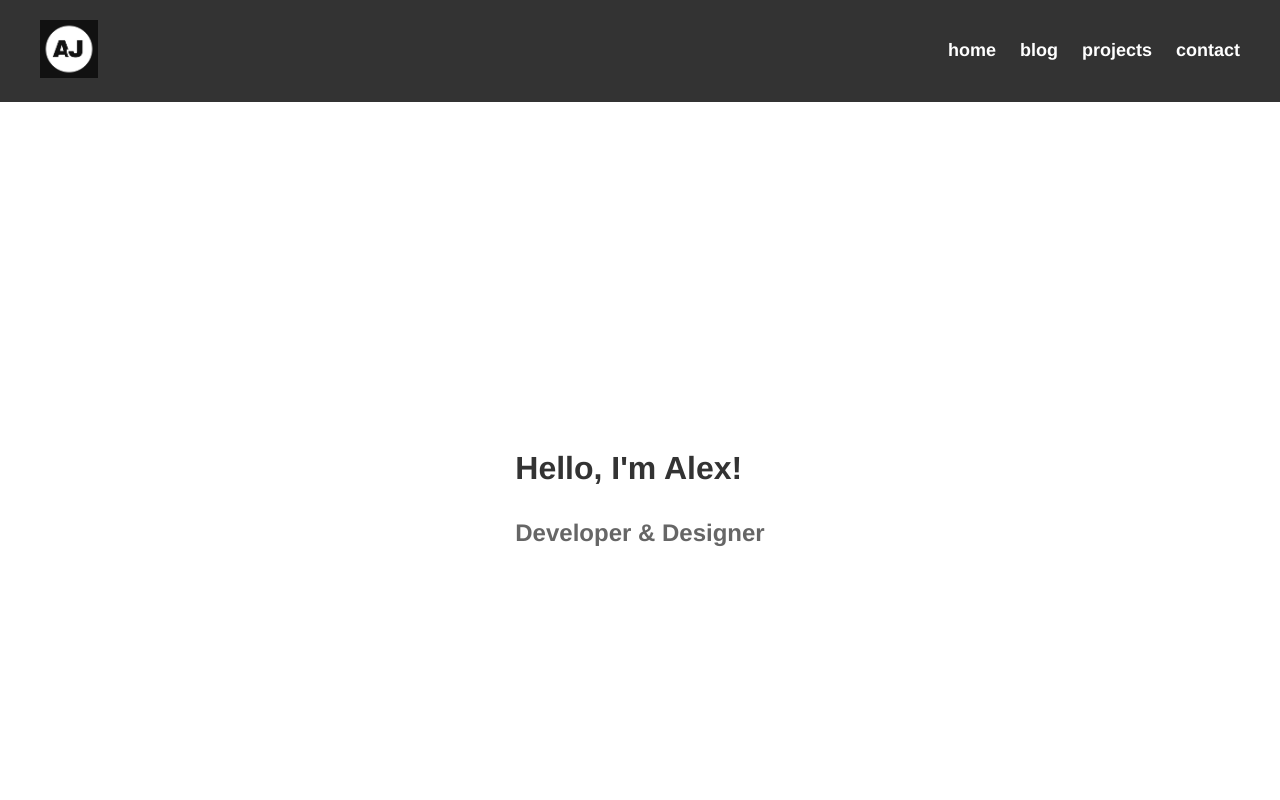
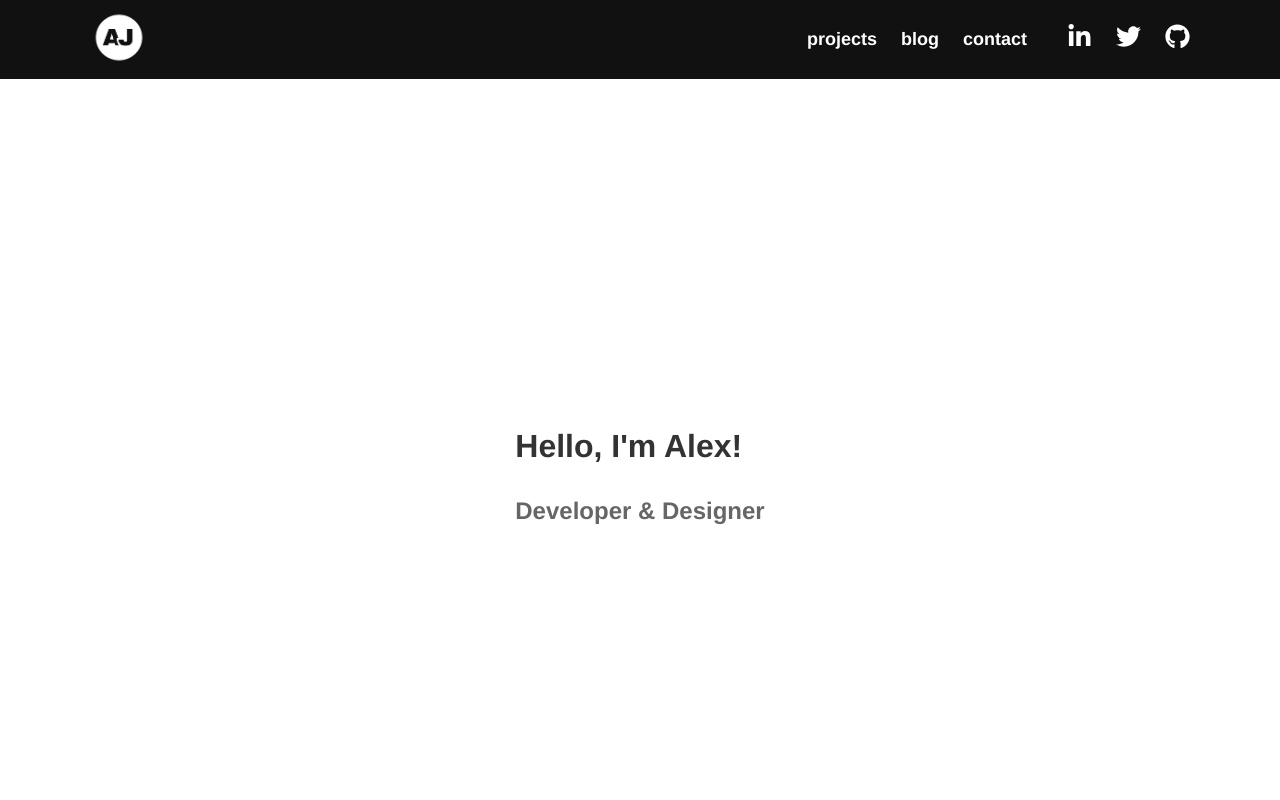
Before and after one commit to lexjulian/portfolio, a React (Vite) app: page / in a window 1280 px wide. Shown: the top 800 px of the page. Built offline with nearby package versions, Linux system fonts and the light colour scheme.

Commit message:
added icons for the social links

```diff
--- a/src/components/ui/Navbar.jsx
+++ b/src/components/ui/Navbar.jsx
@@ -1,20 +1,49 @@
 import { Link } from "react-router-dom";
 import styled from "styled-components";
 import Logo from "./Logo";
+import { FaTwitter, FaLinkedinIn, FaGithub } from "react-icons/fa";
 
 const NavbarContainer = styled.nav`
   display: flex;
+  justify-content: center;
+  align-items: center;
+  background-color: #111111;
+  color: #fff;
+`;
+
+const Container = styled.div`
+  width: 100%;
+  display: flex;
   justify-content: space-between;
   align-items: center;
-  padding: 20px 40px;
-  background-color: #333;
-  color: #fff;
+  max-width: 1100px;
+  padding: 0.5rem 0;
 `;
 
 const NavLinks = styled.ul`
   display: flex;
   list-style: none;
   gap: 24px;
+  margin-left: auto;
+`;
+
+const SocialLinks = styled.ul`
+  display: flex;
+  list-style: none;
+  gap: 24px;
+`;
+
+const SocialLink = styled(Link)`
+  text-decoration: none;
+  color: #fff; /* White links */
+  font-size: 25px;
+  font-weight: 600;
+  text-decoration: none;
+  transition: color 0.3s ease;
+
+  &:hover {
+    color: #6c757d;
+  }
 `;
 
 const NavLink = styled(Link)`
@@ -33,13 +62,35 @@ const NavLink = styled(Link)`
 function Navbar() {
     return (
         <NavbarContainer>
-            <Logo />
-            <NavLinks>
-                <NavLink to="/">home</NavLink>
-                <NavLink to="/blog">blog</NavLink>
-                <NavLink to="/projects">projects</NavLink>
-                <NavLink to="/contact">contact</NavLink>
-            </NavLinks>
+            <Container>
+                <Link to="/">
+                    <Logo />
+                </Link>
+                <NavLinks>
+                    <NavLink to="/projects">projects</NavLink>
+                    <NavLink to="/blog">blog</NavLink>
+                    <NavLink to="/contact">contact</NavLink>
+                </NavLinks>
+                <SocialLinks>
+                    <SocialLink
+                        to="https://www.linkedin.com/in/alexander-john-julian-026809234/"
+                        target="_blank"
+                        rel="noopener noreferrer"
+                    >
+                        <FaLinkedinIn />
+                    </SocialLink>
+                    <SocialLink>
+                        <FaTwitter />
+                    </SocialLink>
+                    <SocialLink
+                        to="https://github.com/lexjulian"
+                        target="_blank"
+                        rel="noopener noreferrer"
+                    >
+                        <FaGithub />
+                    </SocialLink>
+                </SocialLinks>
+            </Container>
         </NavbarContainer>
     );
 }
```
